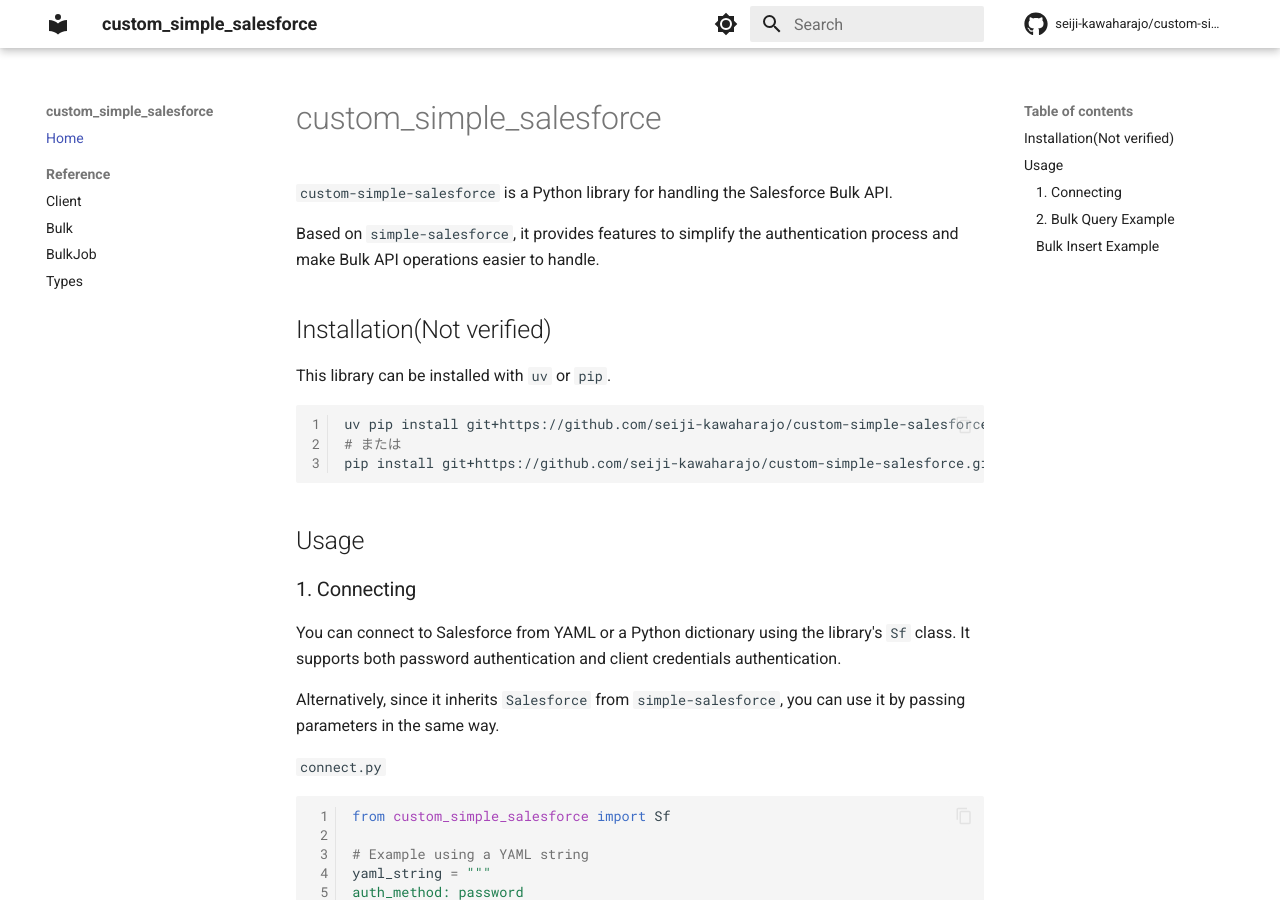
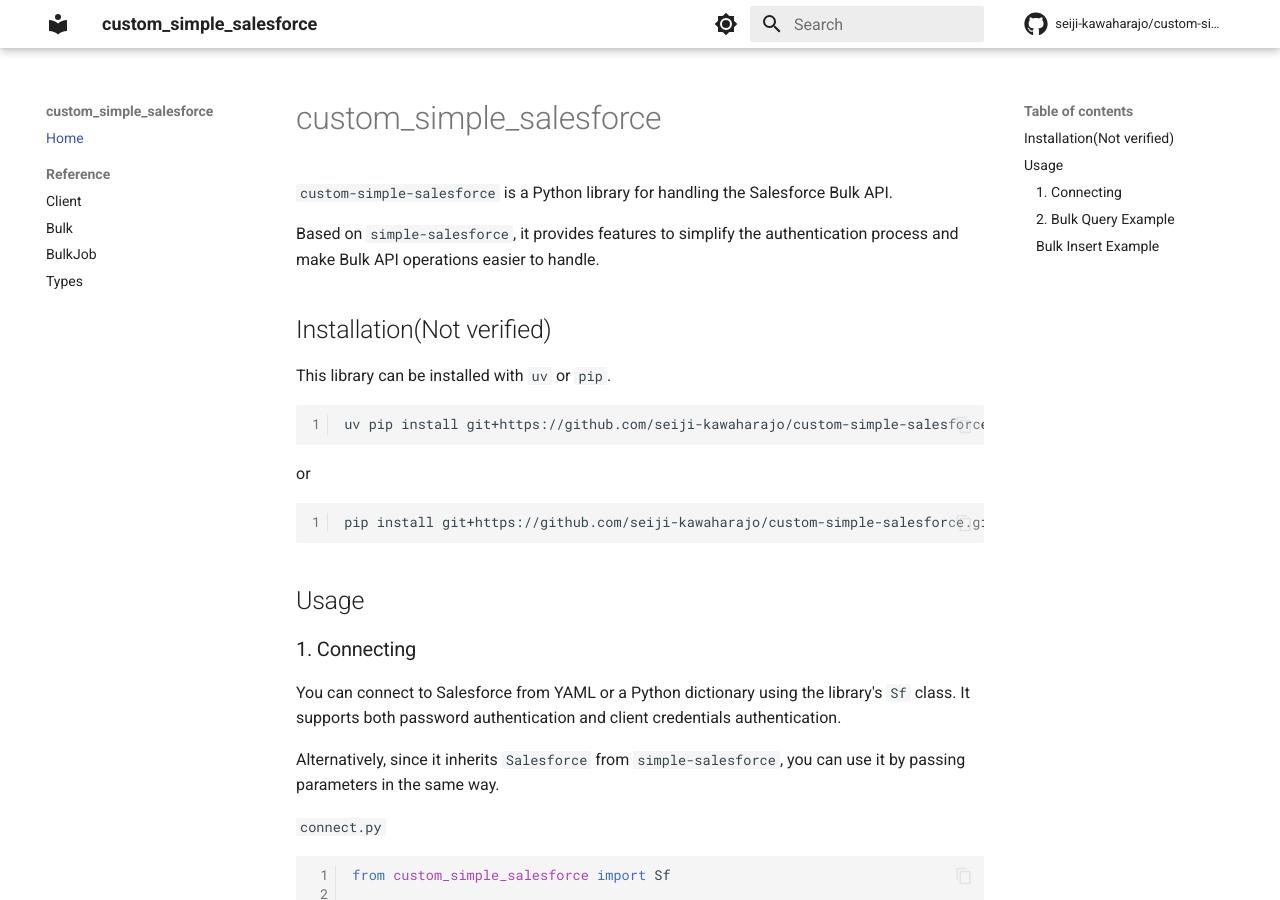
Before and after one commit to seiji-kawaharajo/custom-simple-salesforce, an MkDocs documentation site: the page built from docs/index.md, in a window 1280 px wide and 900 px high. Built offline with MkDocs 1.6.1 and Material for MkDocs 9.7.7, drawn with Linux system fonts in a browser that asks for light colours; comment, search, counter and statistics services are not loaded.

Commit message:
change install

````diff
--- a/docs/index.md
+++ b/docs/index.md
@@ -10,7 +10,11 @@
 
 ```bash
 uv pip install git+https://github.com/seiji-kawaharajo/custom-simple-salesforce.git
-# または
+```
+
+or
+
+```bash
 pip install git+https://github.com/seiji-kawaharajo/custom-simple-salesforce.git
 ```
 
````
